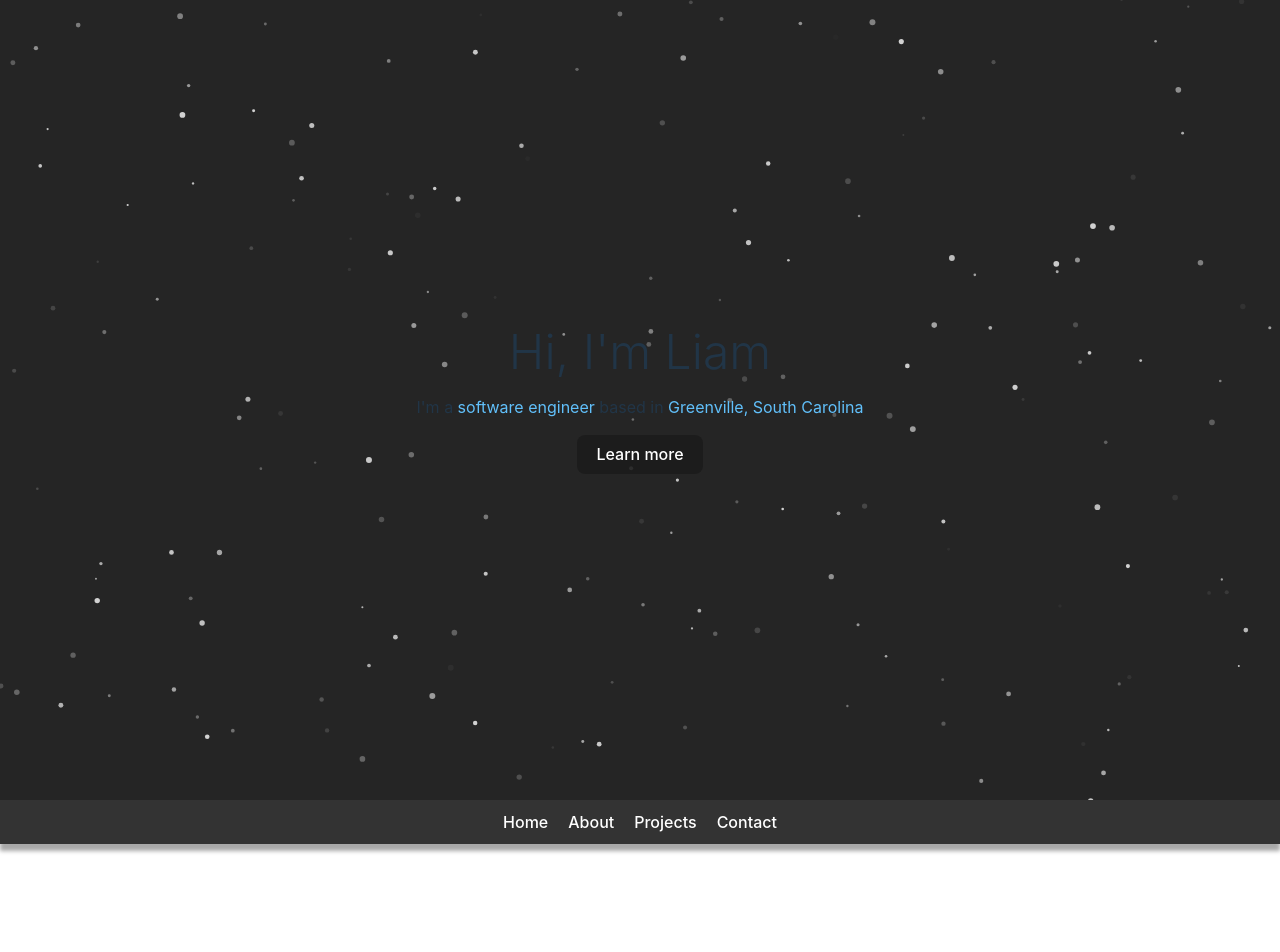
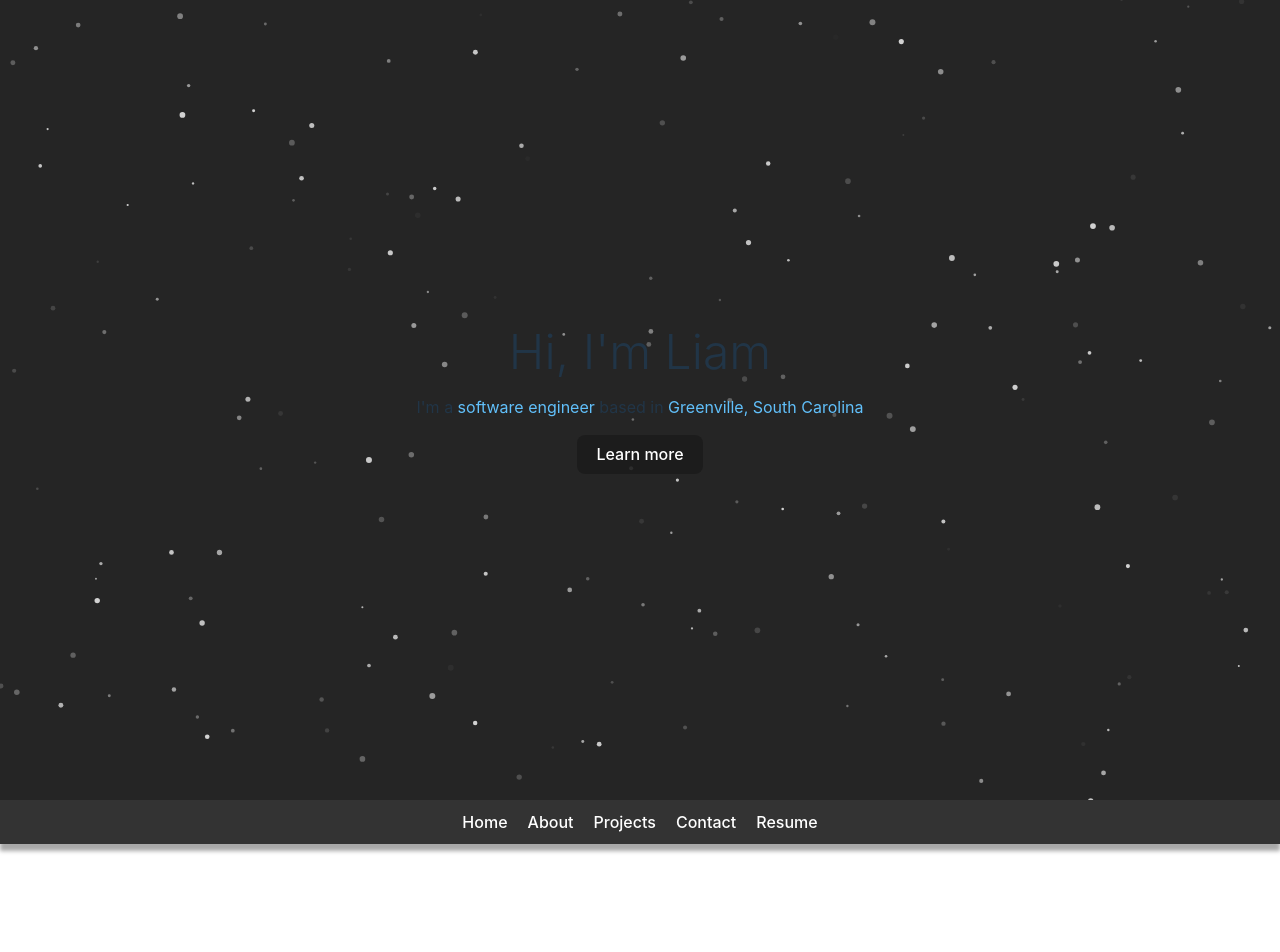
Before and after one commit to mliamsinclair/mliamsinclair.github.io, a React (Vite) app: page / in a window 1280 px wide. Shown: the top 952 px of the page. Built offline with nearby package versions, Linux system fonts and the light colour scheme.

Commit message:
resume and linkedin links

```diff
--- a/src/App.jsx
+++ b/src/App.jsx
@@ -21,6 +21,8 @@ import gitIcon from "./assets/skill-icons/github.svg";
 import githubLink from "./assets/skill-icons/github-link.svg";
 import homeLink from "./assets/skill-icons/nav-arrow-up.svg";
 import contactIcon from "./assets/skill-icons/contact.svg";
+import linkedinIcon from "./assets/skill-icons/linkedin.svg";
+import resume from "./assets/Michael Liam Sinclair Resume.pdf";
 import "./App.css";
 import "./Footer.css";
 
@@ -66,6 +68,9 @@ function Navbar() {
       <a href="#about">About</a>
       <a href="#projects">Projects</a>
       <a href="#contact">Contact</a>
+      <a href={resume} target="_blank" rel="noopener noreferrer">
+        Resume
+      </a>
     </nav>
   );
 }
@@ -79,11 +84,26 @@ function Footer({ id, title }) {
         </a>
       </div>
       <div className="img-link-container">
-        <a href="https://github.com/mliamsinclair" target="_blank" className="home-go-to">
+        <a
+          href="https://github.com/mliamsinclair"
+          target="_blank"
+          className="home-go-to"
+        >
           <img src={githubLink} alt="github" />
         </a>
-        <a href="mailto:m.liam.sinclair@gmail.com" target="_blank" className="home-go-to">
+        <a
+          href="mailto:m.liam.sinclair@gmail.com"
+          target="_blank"
+          className="home-go-to"
+        >
           <img src={contactIcon} alt="email" />
+        </a>
+        <a
+          href="https://https://www.linkedin.com/in/mliamsinclair/"
+          target="_blank"
+          className="home-go-to"
+        >
+          <img src={linkedinIcon} alt="linkedin" />
         </a>
       </div>
       <p>MICHAEL LIAM SINCLAIR</p>
```
Also changed, not shown: src/assets/skill-icons/linkedin.svg (added), 1 other file (tests, documents, lock files or other folders).
